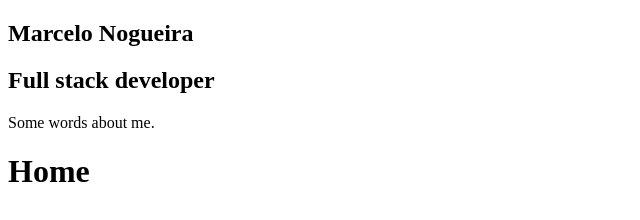
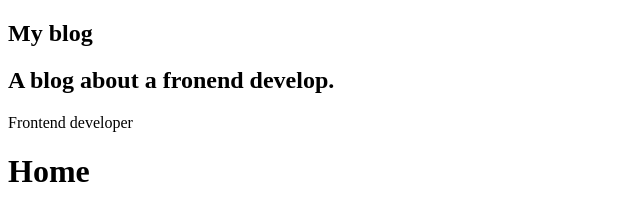
Before and after one commit to locemarn/my-blog, a Gatsby site: page / in a window 1280 px wide. Shown: the whole page, without its empty margins (0-640 px from the left). Built offline with nearby package versions, Linux system fonts and the light colour scheme; Gatsby itself is replaced by a stand-in of ours.

Commit message:
graphql Static query

```diff
--- a/gatsby-config.js
+++ b/gatsby-config.js
@@ -1,6 +1,7 @@
 module.exports = {
   siteMetadata: {
     title: `My blog`,
+    position: `Frontend developer`,
     description: `A blog about a fronend develop.`,
     author: `@myblog`,
   },
--- a/package.json
+++ b/package.json
@@ -28,6 +28,7 @@
   "scripts": {
     "build": "gatsby build",
     "develop": "gatsby develop",
+    "develop:playground": "GATSBY_GRAPHQL_IDE=playground gatsby develop",
     "format": "prettier --write \"**/*.{js,jsx,json,md}\"",
     "start": "npm run develop",
     "serve": "gatsby serve",
--- a/src/components/Profile/index.js
+++ b/src/components/Profile/index.js
@@ -1,15 +1,30 @@
 import React from 'react'
+import { StaticQuery, graphql } from "gatsby";
 
 const Profile = () => (
-    <>
+  <StaticQuery
+    query={graphql`
+      query MySiteMetadata {
+        site {
+          siteMetadata {
+            title
+            position
+            description
+          }
+        }
+      }
+    `}
+
+    render={({site: {siteMetadata: { title, position, description }}}) => (
       <div className="Profile-wrapper">
-        <h1>Marcelo Nogueira</h1>
-        <h2>Full stack developer</h2>
+        <h1>{title}</h1>
+        <h2>{description}</h2>
         <p>
-          Some words about me.
+        {position}
         </p>
       </div>
-    </>
+    )}
+  />
 )
 
 export default Profile
--- a/src/pages/index.js
+++ b/src/pages/index.js
@@ -1,5 +1,4 @@
 import React from "react"
-import {Link} from 'gatsby'
 
 import Layout from "../components/layout"
 import SEO from "../components/seo"
```
